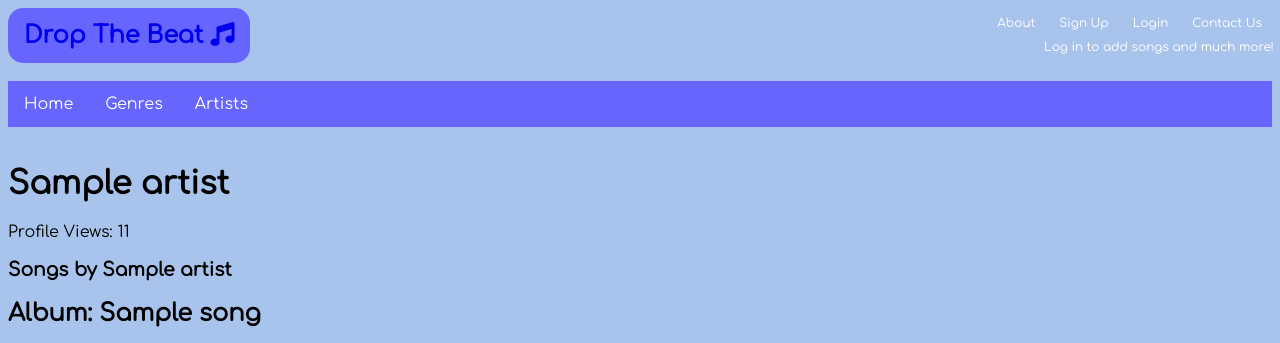
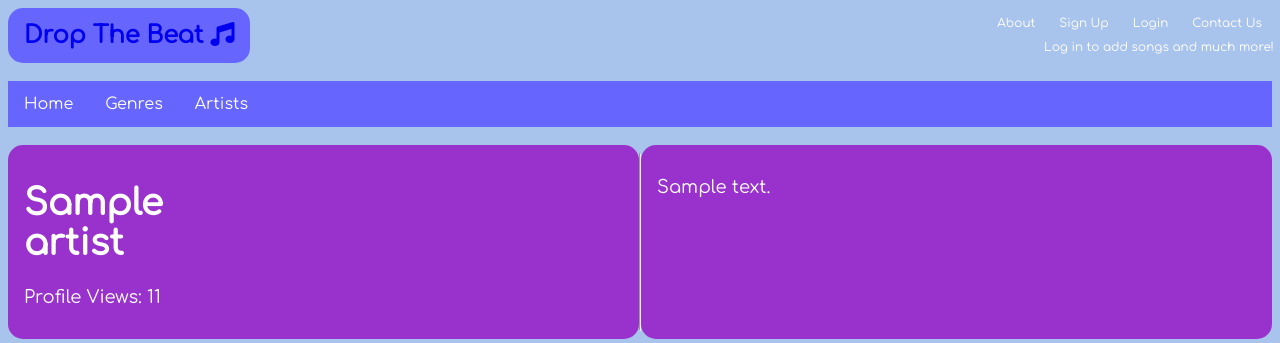
Before and after one commit to 2908400m/web_project, a Django app: page /artist/1/ in a window 1280 px wide. Shown: the top 343 px of the page. Run offline with Django 3.2, Linux system fonts and the light colour scheme; tables that the repository leaves empty hold one stand-in row (values such as "Sample post"); some libraries are stand-ins or nearby versions.

Commit message:
start of artist css

```diff
--- a/static/drop_the_beat/style.css
+++ b/static/drop_the_beat/style.css
@@ -85,7 +85,7 @@ body {
 
 /* Home page classes */
 
-.home-blocks {
+.page-blocks {
   flex:1;
   background-color:darkorchid;
   padding: 14px 16px;
@@ -93,16 +93,16 @@ body {
   border-radius: 15px;
   color:white;
 }
-.home-blocks a{
+.page-blocks a{
   color:white;
   overflow:hidden;
 }
 
-.home-blocks a:hover{
+.page-blocks a:hover{
   color:lightgray;
 }
 
-.home-blocks li{
+.page-blocks li{
   text-decoration:none;
 }
 
@@ -161,3 +161,34 @@ body {
   align-items: center;
   text-align: center;
 }
+
+/* Artist */
+
+.artist-name {
+  width:30%;
+}
+
+.artist-page {
+  display:flex;
+  justify-content: center;
+  position: relative;
+  text-align: left;
+  width: 100%;
+}
+
+.song-list {
+  display:inline-block;
+  justify-content: center;
+  background-color:darkslateblue;
+  border-radius: 15px;
+  text-align:left;
+  color:white;
+  width:100%;
+  padding: 14px 16px;
+  margin-block-end: 15px;
+}
+
+.song-list a{
+  color:white;
+  overflow:hidden;
+}
--- a/templates/drop_the_beat/artist_detail.html
+++ b/templates/drop_the_beat/artist_detail.html
@@ -5,39 +5,59 @@
 {% endblock %}
 
 {% block body_block %}
-    <h1>{{ artist.name }}</h1>
+    <div class="artist-page">
+    <div class="page-blocks">
+    <div class="artist-name">
+        <h1>{{ artist.name }}</h1>
+        <p>Profile Views: {{ artist.profile_views }}</p>
+    </div>
+    </div>
 
-    <p>Profile Views: {{ artist.profile_views }}</p>
+    <hr />
 
-    <h3>Songs by {{ artist.name }}</h3>
+    <div class="page-blocks">
+    {% if artist.bio %}
+        <p>{{ artist.bio }}</p>
+    {% else %}
+        <p>No bio</p>
+    {% endif %}
+    </div>
+    </div>
+
+    <br />
+
     {% if albums %}
         {% for album_name, songs in albums.items %}
-            <h2>Album: {{ album_name }}</h2>
+        <div class="song-list">
 
-            {% if songs.0.album_art %}
-                <img src="{{ songs.0.album_art }}" alt="Album Art" width="200" height="200">
+
+
+            <h2>{% if songs.0.album_art %}
+                <img src="{{ songs.0.album_art }}" alt="Album Art" width="150" height="150">
             {% else %}
                 <p>No album art available</p>
             {% endif %}
-            <ul>
+            {{ album_name }}
+            </h2>
+
+                <ul>
                 {% for song in songs %}
 
                     <li><a href="{% url 'drop_the_beat:song' song.id %}">{{ song.title }}</a> (Genre: {{ song.genre.genre }})</li>
 
-                    {% if song.spotify_track_id %}
-                        <iframe src="https://open.spotify.com/embed/track/{{song.spotify_track_id}}" width="300" height="80" frameborder="0" allowtransparency="true" allow="encrypted-media"></iframe>
-                    {% else %}
-                        <p> No music preview avaliable</p>
-                    {% endif %}
-
                 {% endfor %}
             </ul>
+
+        </div>
+
+        <br />
         {% endfor %}
 
     {% else %}
         <p>No songs available.</p>
     {% endif %}
 
+
     <a href="{% url 'artists' %}">Back to Artists</a>
 
 {% endblock %}
--- a/templates/drop_the_beat/home.html
+++ b/templates/drop_the_beat/home.html
@@ -6,7 +6,7 @@
 
 {% block body_block %}
 <div class="home-page">
-<div class="home-blocks">
+<div class="page-blocks">
     Genres
     <br />
     {% if genres %}
@@ -22,7 +22,7 @@
 
 <hr />
 
-<div class="home-blocks">
+<div class="page-blocks">
     Top 10 songs
     <br />
     {% if songs %}
@@ -38,7 +38,7 @@
 
 <hr />
 
-<div class="home-blocks">
+<div class="page-blocks">
     Popular artists
     <br />
     {% if popular_artists %}
```
Also changed, not shown: artist_image/kendrick.jpeg (added), 2 other files.
